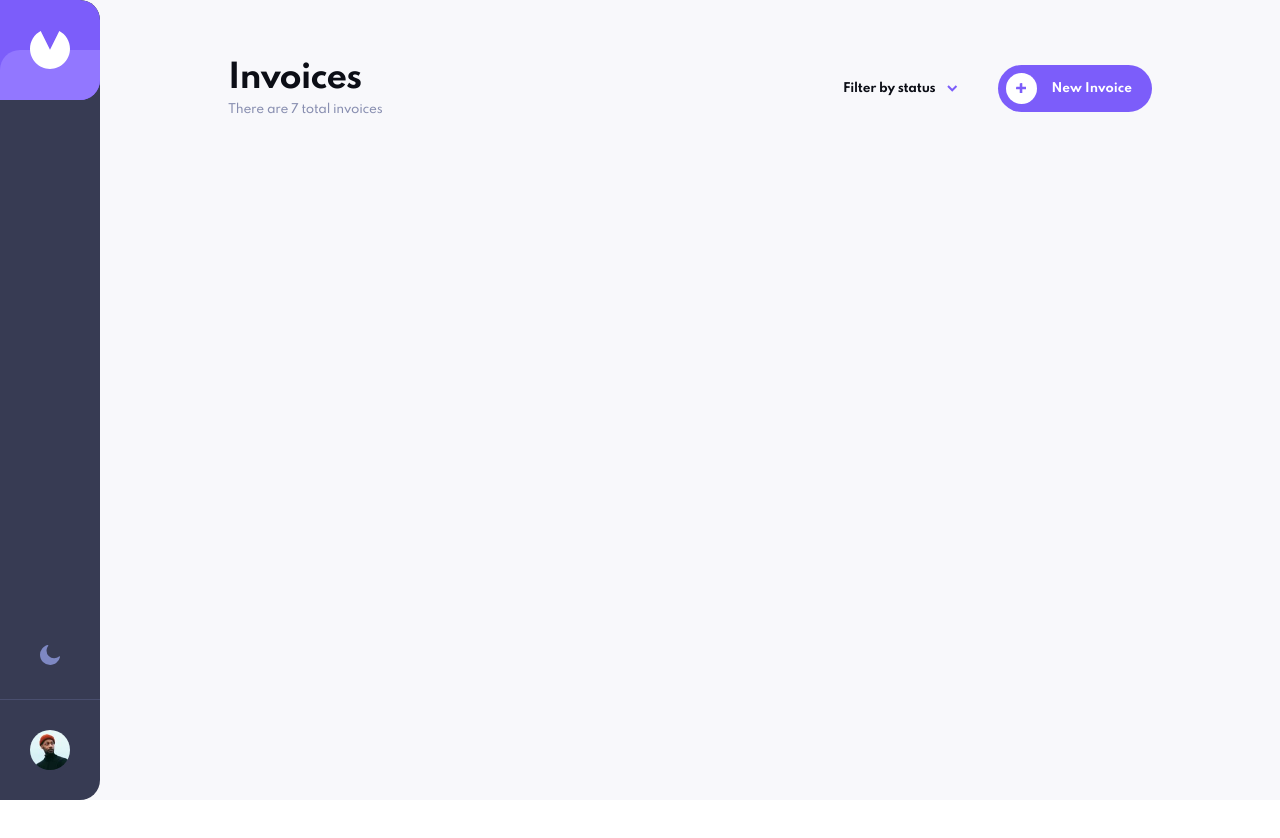
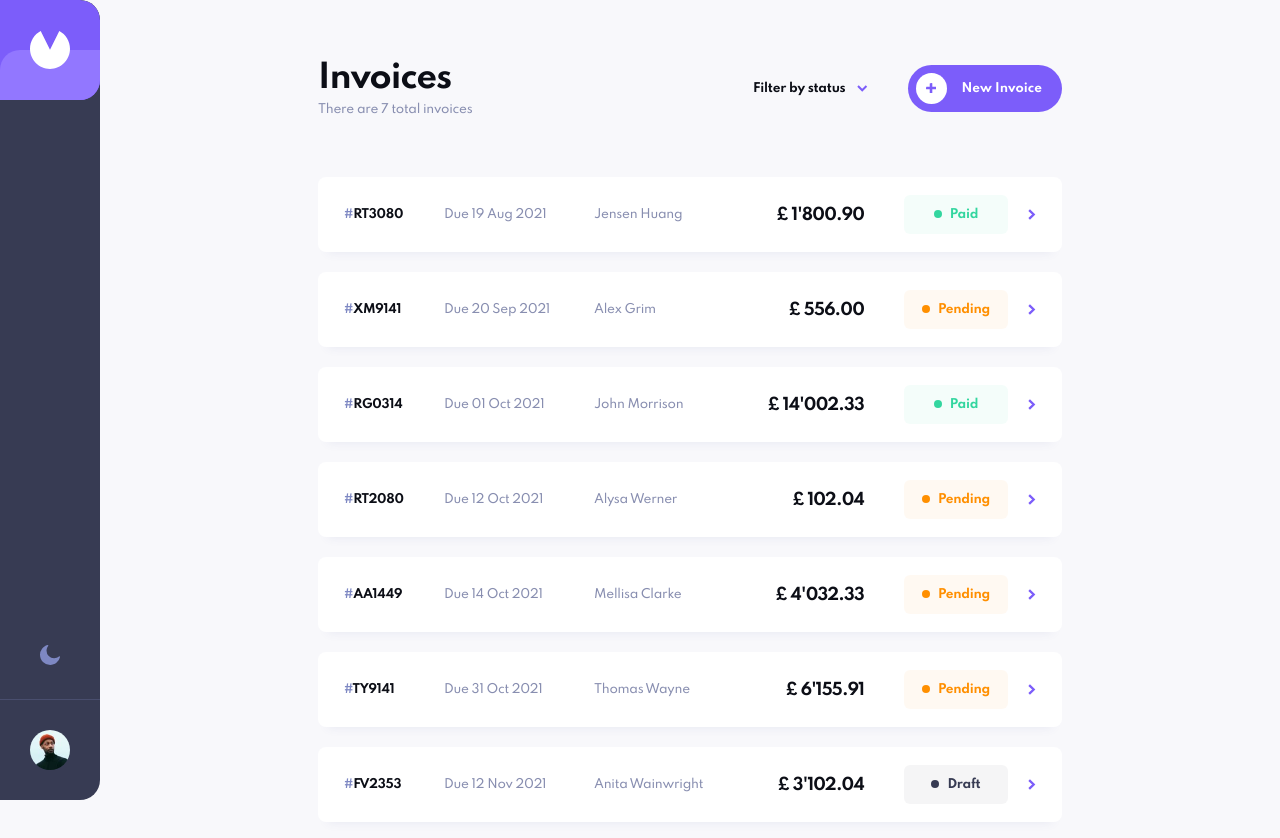
Before and after one commit to mcornale/invoice-app, a React (Create React App) app: page / in a window 1280 px wide. Shown: the top 838 px of the page. Before the commit the page ends 800 px from the top, so only its background shows below. Built offline with nearby package versions, Linux system fonts and the light colour scheme.

Commit message:
Add static invoices list with inner components

```diff
--- a/src/components/Header/Header.module.css
+++ b/src/components/Header/Header.module.css
@@ -2,6 +2,7 @@
   display: flex;
   justify-content: space-between;
   align-items: center;
+  margin-bottom: 6rem;
 }
 
 .headerActions {
--- /dev/null
+++ b/src/components/InvoiceItem/InvoiceItem.js
@@ -0,0 +1,61 @@
+import { Link } from 'react-router-dom';
+import arrowSrc from '../../assets/icons/icon-arrow-right.svg';
+
+import styles from './InvoiceItem.module.css';
+
+const InvoiceItem = (props) => {
+  const { id, paymentDue, clientName, total, status } = props;
+
+  const formatPaymentDue = (paymentDueDate) =>
+    `${paymentDueDate
+      .getDate()
+      .toString()
+      .padStart(2, '0')} ${paymentDueDate.toLocaleDateString('en-EN', {
+      year: 'numeric',
+      month: 'short',
+    })}`;
+
+  const formattedPaymentDue = formatPaymentDue(new Date(paymentDue));
+
+  const formatTotal = (total) => {
+    let [totalIntPart, totalDecimalPart] = total
+      .toFixed(2)
+      .toString()
+      .split('.');
+
+    if (totalIntPart.length > 3) {
+      totalIntPart = [...totalIntPart]
+        .reverse()
+        .map((digit, index) =>
+          index !== 0 && index % 3 === 0 ? `${digit}'` : digit
+        )
+        .reverse()
+        .join('');
+    }
+
+    return [totalIntPart, totalDecimalPart].join('.');
+  };
+
+  const formattedTotal = formatTotal(total);
+
+  return (
+    <li className={styles.invoiceItem}>
+      <Link className={styles.invoiceItemLink} to={`${id}`}>
+        <p className={styles.invoiceItemId}>{id}</p>
+        <p className={styles.invoiceItemPaymentDue}>{formattedPaymentDue}</p>
+        <p className={styles.invoiceItemClientName}>{clientName}</p>
+        <p className={styles.invoiceItemTotal}>{formattedTotal}</p>
+        <p data-status={status} className={styles.invoiceItemStatus}>
+          {`${status[0].toUpperCase()}${status.slice(1).toLowerCase()}`}
+        </p>
+        <img
+          className={styles.invoiceItemArrow}
+          src={arrowSrc}
+          alt='view invoice details'
+        />
+      </Link>
+    </li>
+  );
+};
+
+export default InvoiceItem;
--- /dev/null
+++ b/src/components/InvoiceItem/InvoiceItem.module.css
@@ -0,0 +1,114 @@
+.invoiceItem {
+  background-color: var(--color-light-elements);
+  border-radius: var(--border-radius-default);
+  box-shadow: var(--box-shadow-default);
+}
+
+.invoiceItem:not(:last-child) {
+  margin-bottom: 2rem;
+}
+
+.invoiceItemLink {
+  width: 100%;
+  padding: 1.8rem 2.6rem;
+  display: flex;
+  justify-content: space-between;
+  align-items: center;
+  color: var(--color-very-light-text-and-icons);
+}
+
+.invoiceItemLink > * {
+  flex-grow: 1;
+}
+
+.invoiceItemId {
+  color: var(--color-dark-text-and-icons);
+  font-weight: 700;
+  max-width: 6rem;
+}
+
+.invoiceItemId::before {
+  content: '#';
+  color: #7e88c3;
+  font-weight: 700;
+}
+
+.invoiceItemPaymentDue {
+  max-width: 11rem;
+  margin-left: 4rem;
+}
+
+.invoiceItemPaymentDue::before {
+  content: 'Due ';
+}
+
+.invoiceItemClientName {
+  max-width: 20rem;
+  text-align: left;
+  margin-left: 4rem;
+}
+
+.invoiceItemTotal {
+  font-size: 1.6rem;
+  line-height: 2.4rem;
+  letter-spacing: -0.08rem;
+  color: var(--color-dark-text-and-icons);
+  font-weight: 700;
+  text-align: right;
+}
+
+.invoiceItemTotal::before {
+  content: '£ ';
+}
+
+.invoiceItemStatus {
+  font-weight: 700;
+  max-width: 10.4rem;
+  text-align: center;
+  padding: 1.2rem;
+  border-radius: var(--border-radius-small);
+  display: flex;
+  justify-content: center;
+  align-items: baseline;
+  gap: 0.8rem;
+  margin: 0 2rem 0 4rem;
+}
+
+.invoiceItemStatus::before {
+  content: '';
+  width: 0.8rem;
+  height: 0.8rem;
+  display: inline-block;
+  border-radius: 50%;
+}
+
+.invoiceItemStatus[data-status='paid'] {
+  color: rgb(51, 214, 159);
+  background-color: rgba(51, 214, 159, 0.05);
+}
+
+.invoiceItemStatus[data-status='paid']::before {
+  background-color: rgb(51, 214, 159);
+}
+
+.invoiceItemStatus[data-status='pending'] {
+  color: rgb(255, 143, 0);
+  background-color: rgba(255, 143, 0, 0.05);
+}
+
+.invoiceItemStatus[data-status='pending']::before {
+  background-color: rgb(255, 143, 0);
+}
+
+.invoiceItemStatus[data-status='draft'] {
+  color: rgb(55, 59, 83);
+  background-color: rgba(55, 59, 83, 0.05);
+}
+
+.invoiceItemStatus[data-status='draft']::before {
+  background-color: rgb(55, 59, 83);
+}
+
+.invoiceItemArrow {
+  max-width: 0.8rem;
+}
--- /dev/null
+++ b/src/components/InvoicesList/InvoicesList.js
@@ -0,0 +1,15 @@
+import InvoiceItem from '../InvoiceItem/InvoiceItem';
+
+const InvoicesList = (props) => {
+  const { invoicesData } = props;
+
+  return (
+    <ul>
+      {invoicesData.map((invoiceItem, index) => (
+        <InvoiceItem key={index} {...invoiceItem} />
+      ))}
+    </ul>
+  );
+};
+
+export default InvoicesList;
--- /dev/null
+++ b/src/components/NoInvoicesFound/NoInvoicesFound.js
@@ -0,0 +1,19 @@
+import styles from './NoInvoicesFound.module.css';
+
+import emptyIllustrationSrc from '../../assets/images/illustration-empty.svg';
+
+const NoInvoicesFound = () => {
+  return (
+    <section className={styles.noInvoicesFound}>
+      <img src={emptyIllustrationSrc} alt='' />
+      <h2 className={styles.noInvoicesFoundTitle}>There is nothing here</h2>
+      <p>
+        Create an invoice by clicking the
+        <br />
+        <strong>New Invoice</strong> button and get started
+      </p>
+    </section>
+  );
+};
+
+export default NoInvoicesFound;
--- /dev/null
+++ b/src/components/NoInvoicesFound/NoInvoicesFound.module.css
@@ -0,0 +1,13 @@
+.noInvoicesFound {
+  display: flex;
+  flex-direction: column;
+  justify-content: center;
+  align-items: center;
+  text-align: center;
+  margin-top: 16rem;
+}
+
+.noInvoicesFoundTitle {
+  margin-top: 5rem;
+  margin-bottom: 2rem;
+}
--- a/src/components/Sidebar/Sidebar.module.css
+++ b/src/components/Sidebar/Sidebar.module.css
@@ -6,6 +6,8 @@
   height: 100vh;
   border-radius: 0 2rem 2rem 0;
   overflow: hidden;
+  position: sticky;
+  top: 0;
 }
 
 .sidebarElements {
--- a/src/index.css
+++ b/src/index.css
@@ -15,6 +15,9 @@
   --font-size-body-2: 1.1rem;
   --line-height-body-2: 1.8rem;
   --letter-spacing-body-2: -0.023rem;
+  --border-radius-default: 0.8rem;
+  --border-radius-small: 0.6rem;
+  --box-shadow-default: 0rem 1rem 1rem -1rem rgba(72, 84, 159, 0.104);
 }
 
 *,
@@ -51,6 +54,8 @@ aside {
 main {
   padding: 6rem 10%;
   width: 100%;
+  max-width: 100rem;
+  margin: 0 auto;
 }
 
 h1,
@@ -71,7 +76,7 @@ h1 {
 h2 {
   font-size: 2rem;
   line-height: 2.2rem;
-  letter-spacing: 0.063rem;
+  letter-spacing: -0.063rem;
 }
 
 h3 {
@@ -86,10 +91,22 @@ h4 {
   letter-spacing: -0.025rem;
 }
 
+button,
+a {
+  cursor: pointer;
+}
+
 button {
-  cursor: pointer;
   border: none;
   background: none;
   outline: none;
   font: inherit;
 }
+
+a {
+  text-decoration: none;
+}
+
+ul {
+  list-style: none;
+}
--- a/src/pages/HomePage.js
+++ b/src/pages/HomePage.js
@@ -1,9 +1,17 @@
 import Header from '../components/Header/Header';
+import InvoicesList from '../components/InvoicesList/InvoicesList';
+import invoicesData from '../assets/data/data.json';
+import NoInvoicesFound from '../components/NoInvoicesFound/NoInvoicesFound';
 
 const HomePage = () => {
   return (
     <>
       <Header />
+      {invoicesData.length > 0 ? (
+        <InvoicesList invoicesData={invoicesData} />
+      ) : (
+        <NoInvoicesFound />
+      )}
     </>
   );
 };
```
